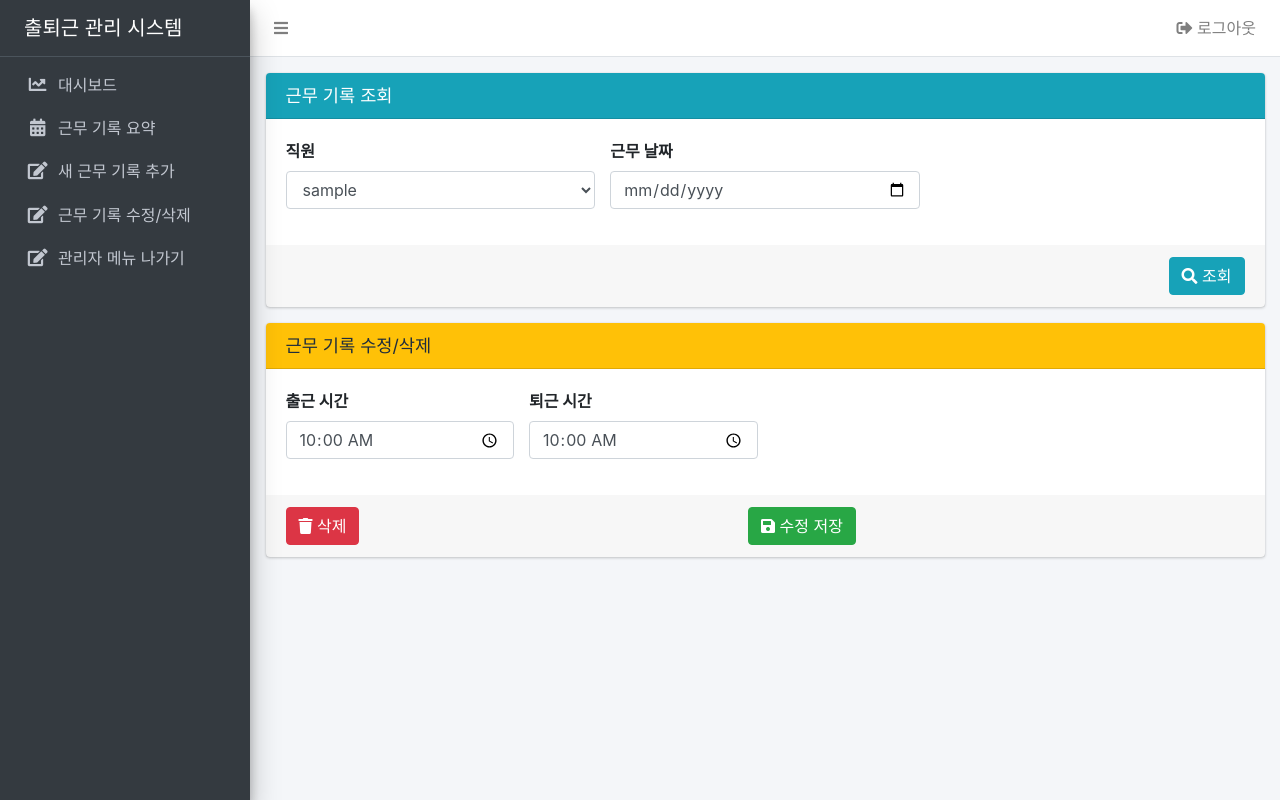
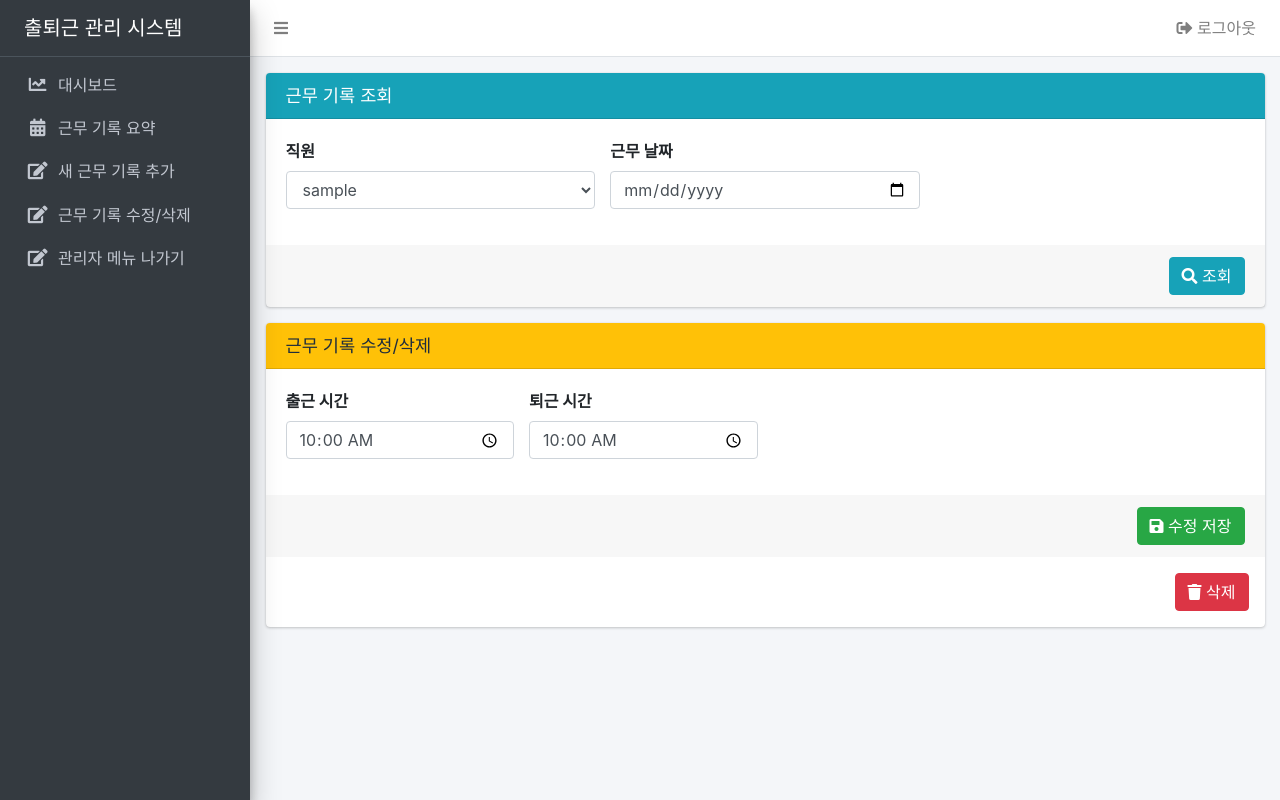
Before and after one commit to JaeheonSun/commute-system, a Flask app: template app/templates/admin_worklog_edit.html in a window 1280 px wide. Run offline with Flask 3, Linux system fonts and the light colour scheme; tables that the repository leaves empty hold one stand-in row (values such as "Sample post"); the template is opened without the code that fills it: values that come from a table or form of the project are taken from there, most other values are stand-ins (such as "Sample title", 1, 10 or a date in 2020); some libraries are stand-ins or nearby versions.

Commit message:
Update admin_worklog_edit.html

```diff
--- a/app/templates/admin_worklog_edit.html
+++ b/app/templates/admin_worklog_edit.html
@@ -95,23 +95,22 @@
           </div>
         </div>
 
-        <div class="card-footer d-flex justify-content-between">
-          <!-- 🔴 삭제 버튼 -->
-          <form method="POST"
-                action="{{ url_for('admin.delete_worklog') }}"
-                onsubmit="return confirm('정말 이 근무 기록을 삭제하시겠습니까?');">
-            <input type="hidden" name="user_id" value="{{ selected_user }}">
-            <input type="hidden" name="work_date" value="{{ selected_date }}">
-            <button type="submit" class="btn btn-danger">
-              <i class="fas fa-trash"></i> 삭제
-            </button>
-          </form>
-
-          <!-- 🟢 수정 저장 버튼 -->
+        <div class="card-footer text-right">
           <button type="submit" class="btn btn-success">
             <i class="fas fa-save"></i> 수정 저장
           </button>
         </div>
+      </form>
+
+      <form method="POST"
+            action="{{ url_for('admin.delete_worklog') }}"
+            onsubmit="return confirm('정말 이 근무 기록을 삭제하시겠습니까?');"
+            class="p-3 text-right">
+        <input type="hidden" name="user_id" value="{{ selected_user }}">
+        <input type="hidden" name="work_date" value="{{ selected_date }}">
+        <button type="submit" class="btn btn-danger">
+          <i class="fas fa-trash"></i> 삭제
+        </button>
       </form>
     </div>
   </div>
```
